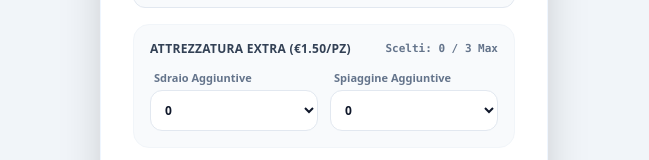
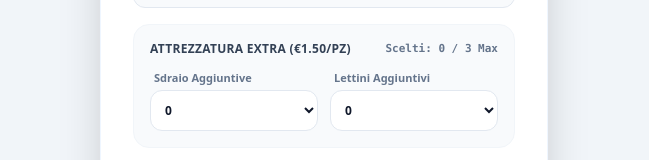
Before and after one commit to feedend/lido-booking, a Next.js app: page / in a window 1280 px wide. Shown: the part 515-675 px from the top of the page, without its empty margins (316-965 px from the left). Built offline with nearby package versions, Linux system fonts and the light colour scheme.

Commit message:
Update BookingForm.tsx

```diff
--- a/src/components/booking/BookingForm.tsx
+++ b/src/components/booking/BookingForm.tsx
@@ -123,7 +123,7 @@ export default function BookingForm({ onComplete }: { onComplete: (data: UserDat
             <option value="Esercito">Esercito</option>
             <option value="Altra Forza Armata">Altra Forza Armata</option>
             <option value="Esercito in quiescenza">Esercito in quiescenza</option>
-            <option value="Esercito - Parenti">Esercito - Parenti</option>
+            <option value="Esercito - Parenti">Esercito - Parenti 2° Grado</option>
             <option value="Giornaliero">Giornaliero (Solo Oggi)</option>
           </select>
         </div>
@@ -154,7 +154,7 @@ export default function BookingForm({ onComplete }: { onComplete: (data: UserDat
             </div>
 
             <div>
-              <label className="block text-[11px] font-semibold text-slate-500 mb-1 ml-1">Spiaggine Aggiuntive</label>
+              <label className="block text-[11px] font-semibold text-slate-500 mb-1 ml-1">Lettini Aggiuntivi</label>
               <select
                 className="w-full p-2.5 rounded-xl bg-white border border-slate-200 outline-none text-slate-900 text-xs font-bold"
                 value={formData.extraSpiaggine}
```
